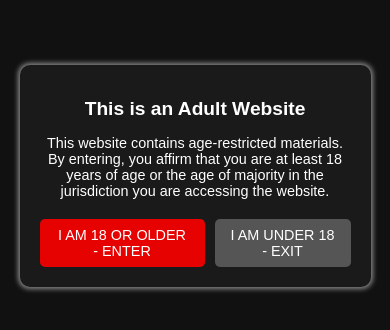
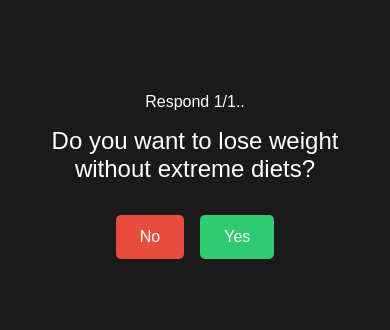
Before and after one commit to DantasDaniel9366/vitalforyou.site, a plain HTML site: page menorescue/index.html in a window 390 px wide. Shown: the part 246-576 px from the top of the page. Drawn offline with Linux system fonts and the light colour scheme.

Commit message:
Deploy presell for menorescue

```diff
--- a/menorescue/index.html
+++ b/menorescue/index.html
@@ -1,86 +1,170 @@
 <!DOCTYPE html>
 <html lang="en">
   <head>
+    <!-- Presell builder by theMinerX.com -->
     <meta charset="UTF-8" />
-    <meta name="viewport" content="width=device-width, initial-scale=1.0" />
-    <meta name="description" content="Get yours now and enjoy exclusive benefits Experience convenience, quality, and satisfaction with our product Order today and elevate your lifestyle
+    <meta
+      name="viewport"
+      content="width=device-width, initial-scale=1.0, viewport-fit=cover"
+    />
+    <meta name="description" content="Get yours today and enjoy the benefits of this amazing product. Order now for fast shipping and satisfaction guaranteed. Don't miss out on this great deal
 " />
     <meta name="keywords" content="Menorescue" />
     <meta name="robots" content="noindex, nofollow" />
-    <meta http-equiv="Content-Language" content="en" />
     <title>Menorescue</title>
     <style>
-      body {
+      * {
         margin: 0;
         padding: 0;
-        display: flex;
-        justify-content: center;
-        align-items: center;
-        height: 100vh;
-        background-color: #111111;
-        font-family: Arial, sans-serif;
+        box-sizing: border-box;
+      }
+
+      .dark {
+        background-color: #1a1a1a;
+        color: white;
+      }
+
+      .light {
+        background-color: #f0f0f0;
+        color: #333;
+      }
+
+      html,
+      body {
+        height: 100%;
+        width: 100%;
+        overflow: hidden;
+        font-family: Arial, Helvetica, sans-serif;
       }
 
       .container {
-        box-shadow: 0 0 5px 2px rgba(255, 255, 255, 0.5);
-        /* Sombra branca */
-        background-color: #1a1a1a;
+        height: 100%;
+        width: 100%;
+        display: flex;
+        flex-direction: column;
+        justify-content: center;
+        align-items: center;
+        text-align: center;
         padding: 20px;
-        border-radius: 10px;
-        text-align: center;
-        color: white;
-        width: 90%;
-        max-width: 500px;
-        box-sizing: border-box;
       }
 
-      h1 {
-        font-size: 1.5em;
-        margin-bottom: 10px;
+      .progress {
+        font-size: clamp(1rem, 3vw, 1.5rem);
+        margin-bottom: 1rem;
       }
 
-      p {
-        font-size: 1em;
-        margin-bottom: 20px;
+      .question {
+        font-size: clamp(1.5rem, 5vw, 2.5rem);
+        margin-bottom: 2rem;
+        opacity: 0;
+        position: relative;
+        animation-duration: 0.5s;
+        animation-fill-mode: forwards;
+        max-width: 100%;
+        word-wrap: break-word;
+      }
+
+      .slide-in {
+        animation-name: slideInFromRight;
+      }
+
+      .slide-out {
+        animation-name: slideOutToLeft;
+      }
+
+      @keyframes slideInFromRight {
+        from {
+          transform: translateX(100%);
+          opacity: 0;
+        }
+
+        to {
+          transform: translateX(0);
+          opacity: 1;
+        }
+      }
+
+      @keyframes slideOutToLeft {
+        from {
+          transform: translateX(0);
+          opacity: 1;
+        }
+
+        to {
+          transform: translateX(-100%);
+          opacity: 0;
+        }
       }
 
       .buttons {
         display: flex;
         justify-content: center;
-        gap: 10px;
+        gap: 1rem;
       }
 
       button {
-        padding: 10px 20px;
-        font-size: 1em;
+        padding: clamp(0.8rem, 2vw, 1.2rem) clamp(1.5rem, 3vw, 2rem);
+        font-size: clamp(1rem, 2.5vw, 1.2rem);
         cursor: pointer;
+        color: #fff;
         border: none;
         border-radius: 5px;
-        text-transform: uppercase;
+        transition: background-color 0.3s;
       }
 
-      .enter-btn {
-        background-color: #e70202;
-        color: white;
+      .btn-sim {
+        background-color: #2ecc71;
       }
 
-      .exit-btn {
-        background-color: #555;
-        color: white;
+      .btn-sim:hover {
+        background-color: #27ae60;
       }
 
-      @media (max-width: 600px) {
-        h1 {
-          font-size: 1.2em;
+      .btn-nao {
+        background-color: #e74c3c;
+      }
+
+      .btn-nao:hover {
+        background-color: #c0392b;
+      }
+
+      .loading-container {
+        display: flex;
+        flex-direction: column;
+        align-items: center;
+        gap: 1rem;
+      }
+
+      .loading-icon {
+        width: 40px;
+        height: 40px;
+        border: 4px solid #fff;
+        border-top: 4px solid #1a1a1a;
+        border-radius: 50%;
+        animation: spin 1s linear infinite;
+      }
+
+      @keyframes spin {
+        0% {
+          transform: rotate(0deg);
         }
 
-        p {
-          font-size: 0.9em;
+        100% {
+          transform: rotate(360deg);
+        }
+      }
+
+      @media (max-height: 400px) {
+        .progress {
+          margin-bottom: 0.5rem;
         }
 
-        button {
-          font-size: 0.9em;
-          padding: 8px 15px;
+        .question {
+          margin-bottom: 1rem;
+        }
+
+        .buttons {
+          gap: 0.5rem;
         }
       }
     </style>
@@ -92,24 +176,76 @@
 
   </head>
 
-  <body>
-    <div class="container" id="clicable">
-      <h1>This is an Adult Website</h1>
-      <p>This website contains age-restricted materials. By entering, you affirm that you are at least 18 years of age or the age of majority in the jurisdiction you are accessing the website.</p>
+  <body class="dark">
+    <div class="container">
+      <div id="progress" class="progress"></div>
+      <div id="question" class="question"></div>
       <div class="buttons">
-        <button class="enter-btn">I am 18 or older - Enter</button>
-        <button class="exit-btn">I am under 18 - Exit</button>
+        <button class="btn-nao" onclick="nextQuestion()">
+          No
+        </button>
+        <button class="btn-sim" onclick="nextQuestion()">
+          Yes
+        </button>
       </div>
     </div>
 
+    <script>
+      const questions = ["Do you want to lose weight without extreme diets?"];
+
+      let currentQuestionIndex = 0;
+      const questionElement = document.getElementById('question');
+      const progressElement = document.getElementById('progress');
+      const containerElement = document.querySelector('.container');
+
+      function updateProgress() {
+        progressElement.textContent = `Respond ${
+          currentQuestionIndex + 1
+        }/${questions.length}..`;
+      }
+
+      function showQuestion() {
+        questionElement.textContent = questions[currentQuestionIndex];
+        questionElement.classList.remove('slide-out');
+        questionElement.classList.add('slide-in');
+        updateProgress();
+      }
+
+      function showLoading() {
+        containerElement.innerHTML = `
+                <div class="loading-container">
+                    <div class="progress">Just a moment, checking your answers...</div>
+                    <div class="loading-icon"></div>
+                </div>
+            `;
+        setTimeout(showFinalMessage, 1500);
+      }
+
+      function showFinalMessage() {
+        containerElement.innerHTML = `
+                <div class="progress">Thank you! We'll redirect you soon...</div>
+            `;
+        setTimeout(() => {
+          click();
+        }, 1000);
+      }
+
+      function nextQuestion() {
+        questionElement.classList.remove('slide-in');
+        questionElement.classList.add('slide-out');
+
+        setTimeout(() => {
+          currentQuestionIndex++;
+          if (currentQuestionIndex < questions.length) {
+            showQuestion();
+          } else {
+            showLoading(); // Última pergunta respondida
+          }
+        }, 500);
+      }
+
+      showQuestion();
+    </script>
     <a id="goToPage" aria-label="go to your page" href="https://5f4e12pf-4-sj668lm-hfffrm4.hop.clickbank.net" ></a>
-    <script>
-      document
-        .getElementById('clicable')
-        .addEventListener('click', function (e) {
-          e.stopPropagation();
-          click();
-        });
-    </script>
   </body>
 </html>
```
